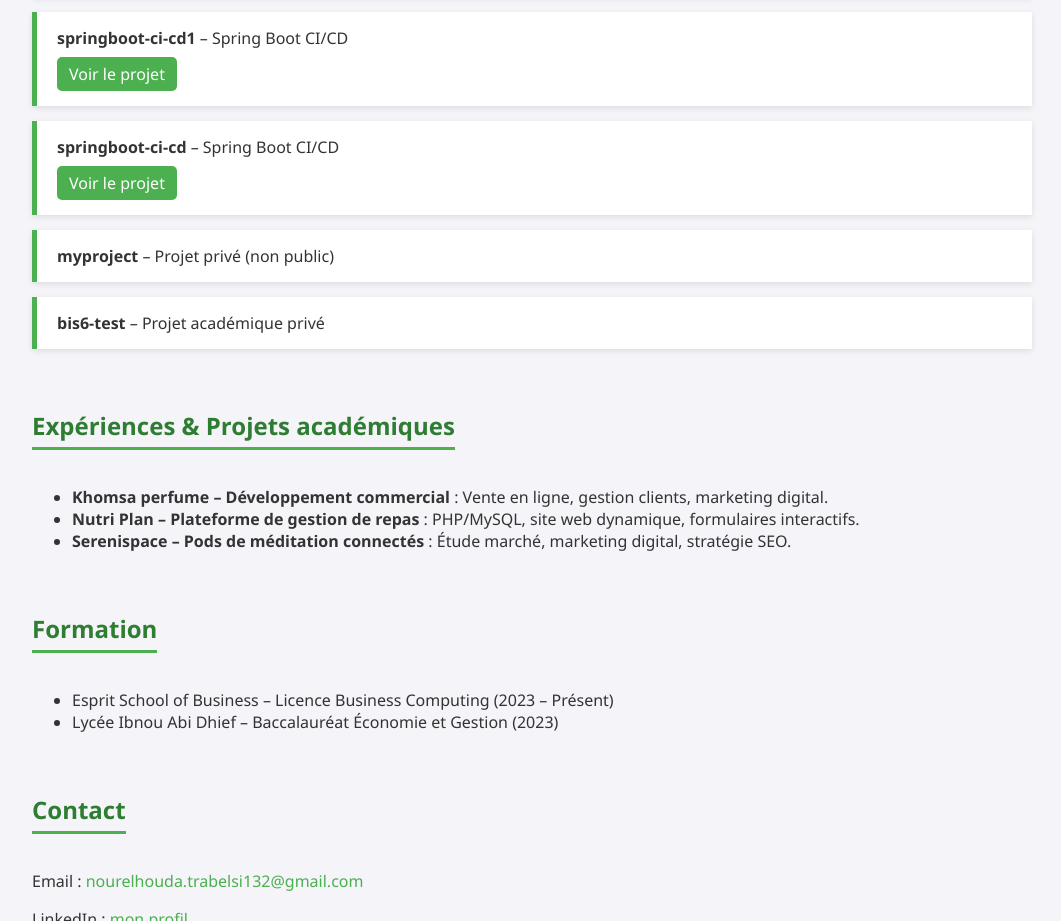
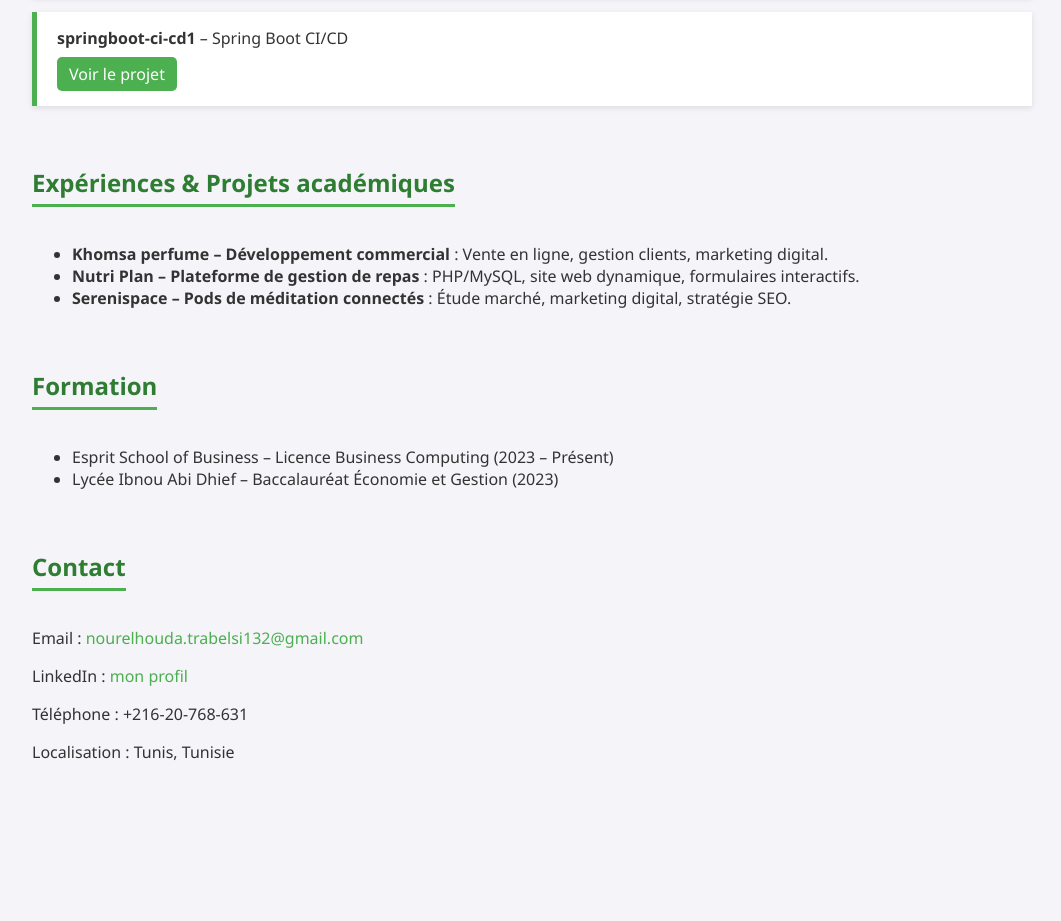
Before and after one commit to Nourelhouda632/portfolio, a plain HTML site: page index.html in a window 1280 px wide. Shown: the part 1029-1950 px from the top of the page, without its empty margins (108-1169 px from the left). After the commit the page ends 1832 px from the top, so only its background shows below. Drawn offline with Linux system fonts and the light colour scheme.

Commit message:
Update index.html

```diff
--- a/index.html
+++ b/index.html
@@ -88,16 +88,7 @@
             <strong>springboot-ci-cd1</strong> – Spring Boot CI/CD<br>
             <a href="https://github.com/Nourelhouda632/springboot-ci-cd1" target="_blank">Voir le projet</a>
         </div>
-        <div class="project">
-            <strong>springboot-ci-cd</strong> – Spring Boot CI/CD<br>
-            <a href="https://github.com/Nourelhouda632/springboot-ci-cd" target="_blank">Voir le projet</a>
-        </div>
-        <div class="project">
-            <strong>myproject</strong> – Projet privé (non public)
-        </div>
-        <div class="project">
-            <strong>bis6-test</strong> – Projet académique privé
-        </div>
+
     </div>
 
     <!-- Expériences -->
```
